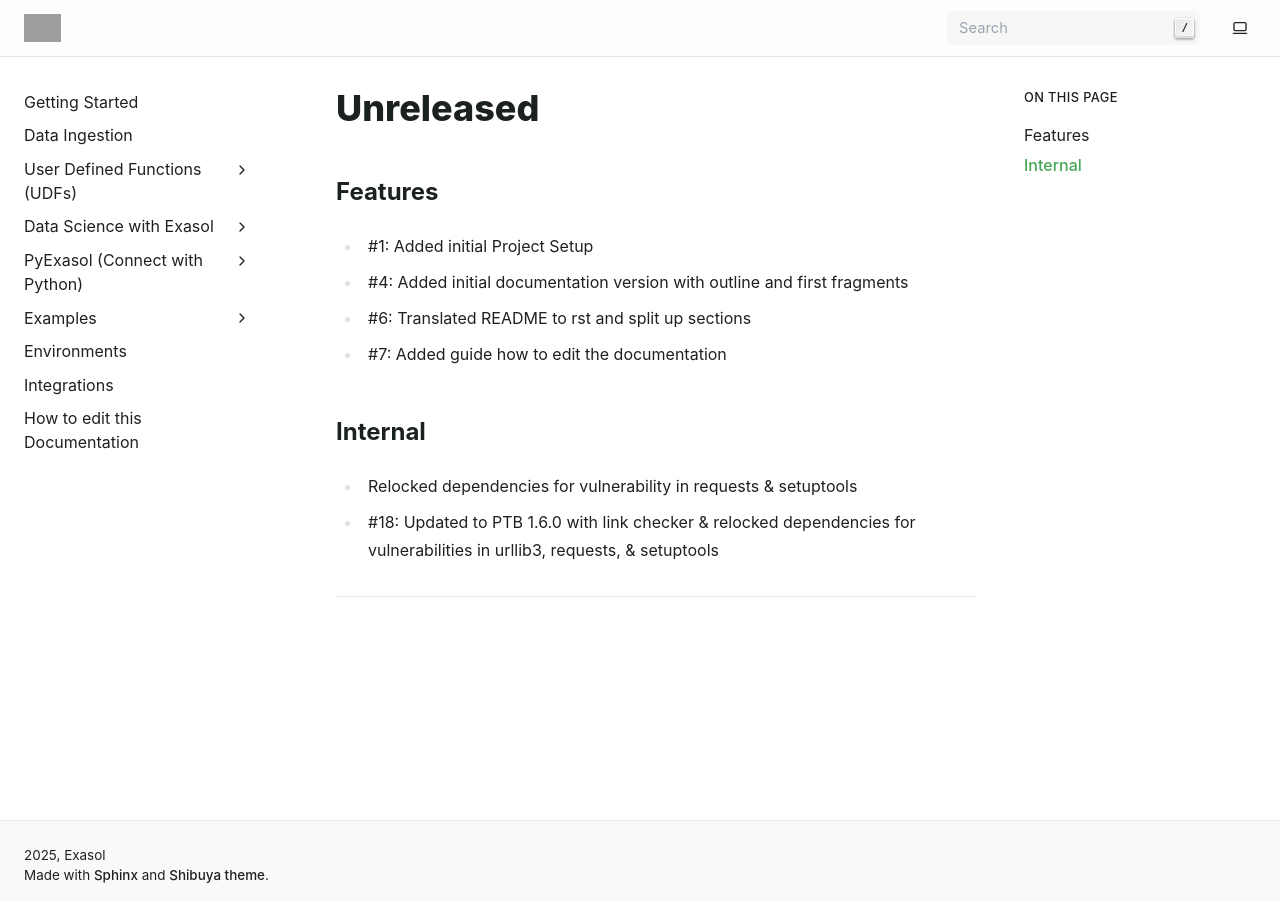
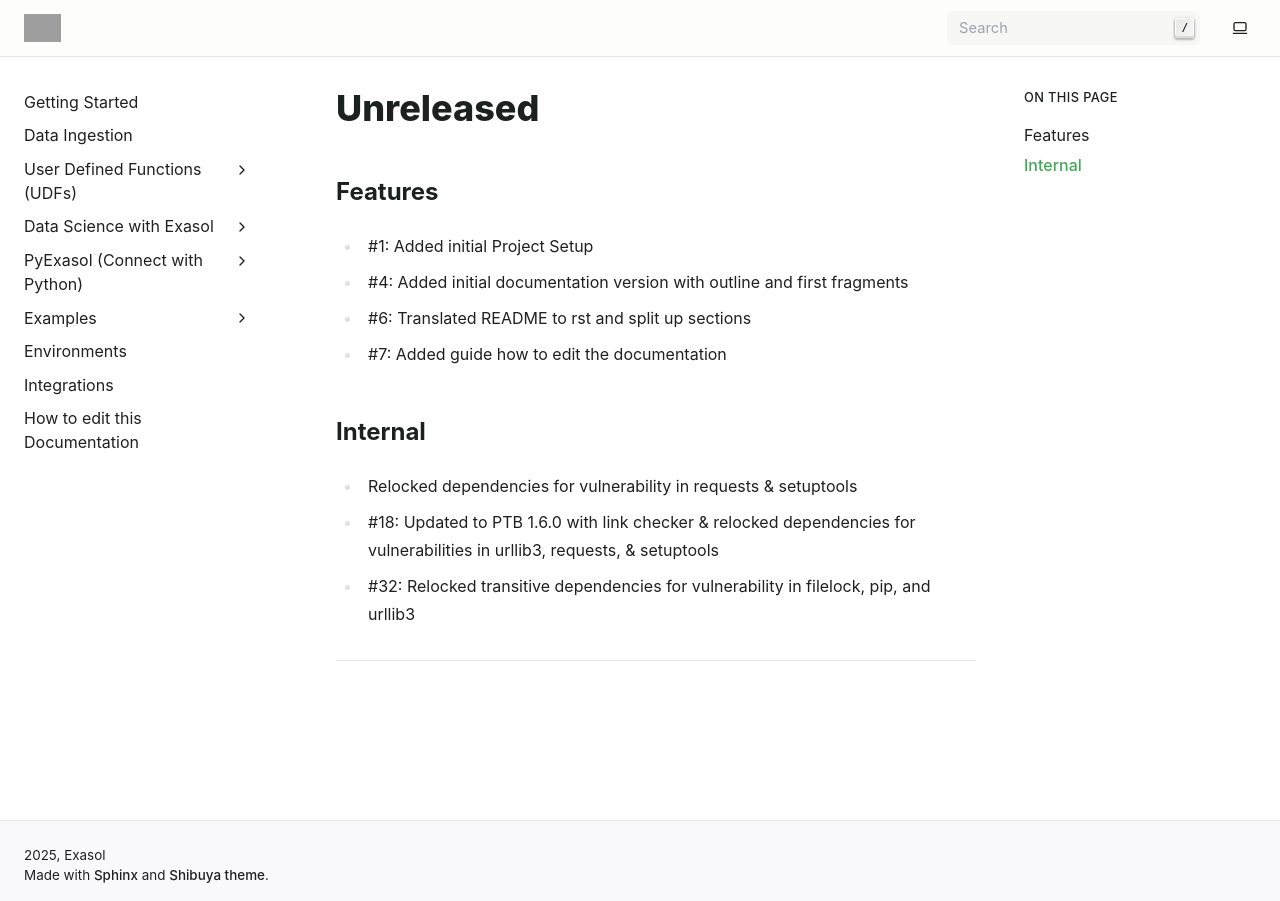
Before and after one commit to exasol/developer-documentation, a Sphinx documentation site: the page built from doc/changes/unreleased.md, in a window 1280 px wide. Built offline with Sphinx 7.4.7, drawn with Linux system fonts in a browser that asks for light colours; pages that are not in the unit, such as notebooks, are missing from menus; grey boxes are pictures that could not be loaded.

Commit message:
Relock transitive dependencies

```diff
--- a/doc/changes/unreleased.md
+++ b/doc/changes/unreleased.md
@@ -11,3 +11,4 @@
 
 * Relocked dependencies for vulnerability in requests & setuptools
 * #18: Updated to PTB 1.6.0 with link checker & relocked dependencies for vulnerabilities in urllib3, requests, & setuptools
+* #32: Relocked transitive dependencies for vulnerability in filelock, pip, and urllib3
```
Also changed, not shown: 1 other file.
